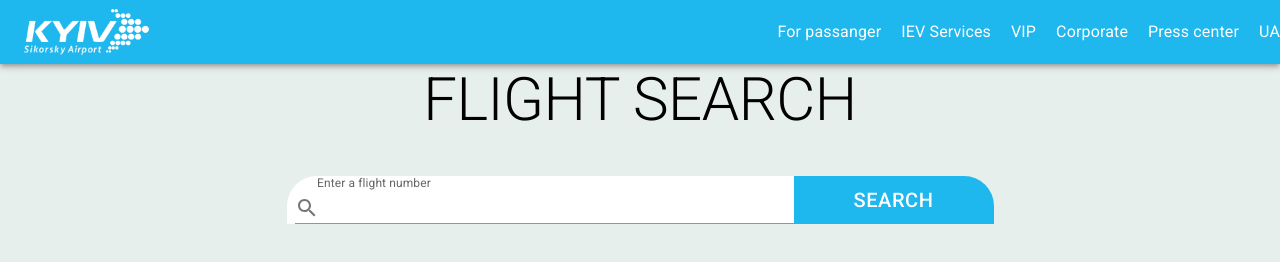
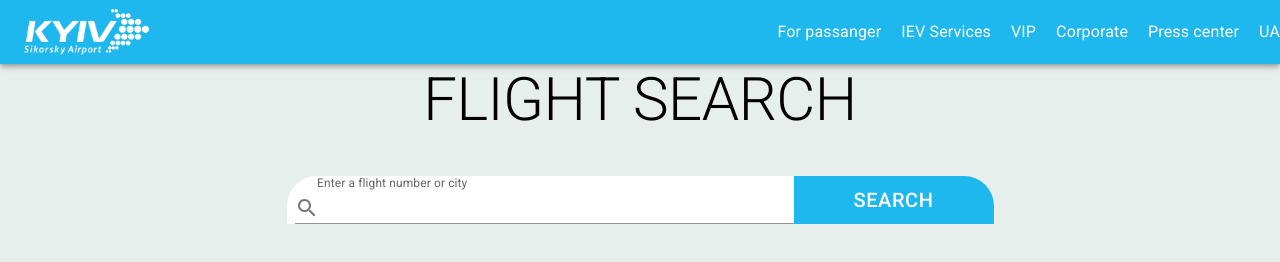
Before and after one commit to AnnaGolitsyna/Airport_project, a React (Create React App) app: page /departure in a window 1280 px wide. Shown: the top 262 px of the page. Built offline with nearby package versions, Linux system fonts and the light colour scheme.

Commit message:
defaultDep

```diff
--- a/src/App.jsx
+++ b/src/App.jsx
@@ -1,15 +1,12 @@
 import React from 'react';
-import { Route, Routes } from 'react-router-dom';
+import { Route, Routes, Navigate } from 'react-router-dom';
 import { ThemeProvider } from '@mui/material';
 import theme from './style/theme';
 import { GlobalStyles } from '@mui/material';
 import Layout from './flights/pages/Layout';
 import NotFoundPage from './flights/pages/NotFoundPage';
-import MainPage from './flights/pages/MainPage';
 import Departure from './flights/pages/Departure';
 import Arrival from './flights/pages/Arrival';
-
-
 
 const App = () => {
   return (
@@ -24,11 +21,9 @@ const App = () => {
         />
         <Routes>
           <Route path="/" element={<Layout />}>
-            <Route path="/" element={<MainPage />}>
-              <Route path="departure" element={<Departure />} />
-              <Route path="arrival" element={<Arrival />} />
-            </Route>
-
+            <Route path="departure" element={<Departure />} />
+            <Route path="arrival" element={<Arrival />} />
+            <Route index element={<Navigate to="departure" replace />} />
             <Route path="*" element={<NotFoundPage />} />
           </Route>
         </Routes>
--- a/src/flights/components/searchInput/SearchInput.jsx
+++ b/src/flights/components/searchInput/SearchInput.jsx
@@ -15,8 +15,6 @@ const SearchInput = () => {
   const handleSearch = (e) => {
     e.preventDefault();
     const query = e.target.searchInput.value;
-    //const paramsName = /\d+/.test(query) ? 'flight' : 'city';
-
     setSearchParams((prevParams) => {
       return new URLSearchParams({
         ...Object.fromEntries(prevParams.entries()),
@@ -37,7 +35,7 @@ const SearchInput = () => {
             width: [250, 400, 500],
           }}
         >
-          <InputLabel sx={{ pl: 5 }}>Enter a flight number</InputLabel>
+          <InputLabel sx={{ pl: 5 }}>Enter a flight number or city</InputLabel>
           <Input
             name="searchInput"
             id="input-with-icon-adornment"
--- a/src/flights/pages/Layout.jsx
+++ b/src/flights/pages/Layout.jsx
@@ -1,11 +1,14 @@
 import React from 'react';
 import { Outlet } from 'react-router-dom';
 import Header from '../components/header/Header';
+import SearchFlights from '../components/searchFlights/SearchFlights';
+
 
 const Layout = () => {
   return (
     <React.Fragment>
       <Header />
+      <SearchFlights />
       <Outlet />
     </React.Fragment>
   );
```
Also changed, not shown: src/flights/pages/MainPage.jsx (+6 -4 lines).
